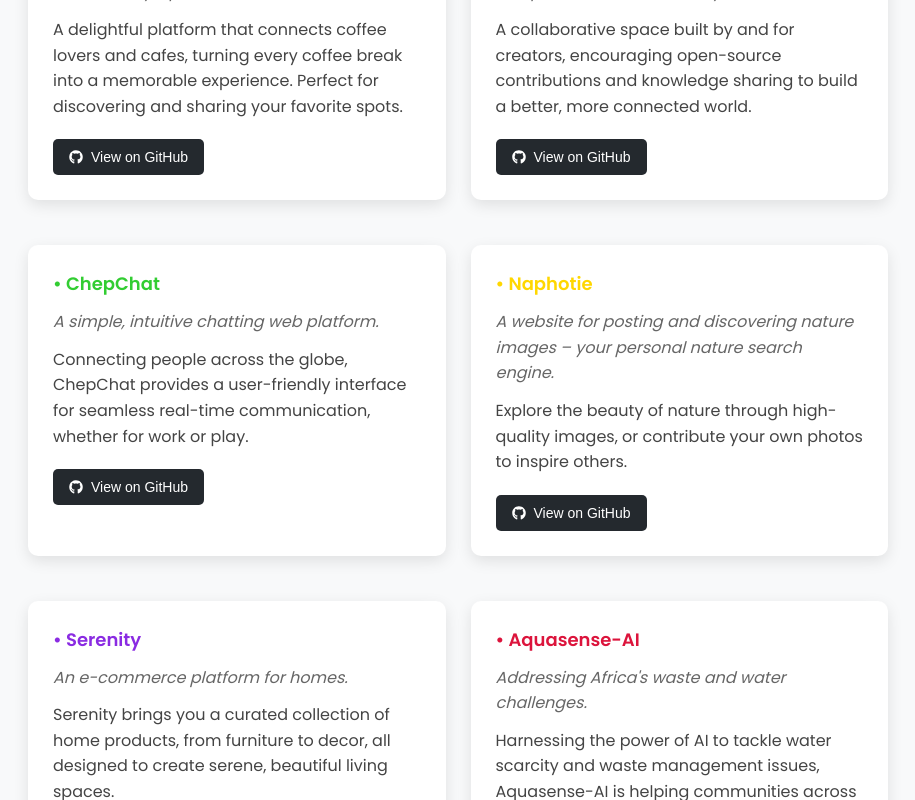
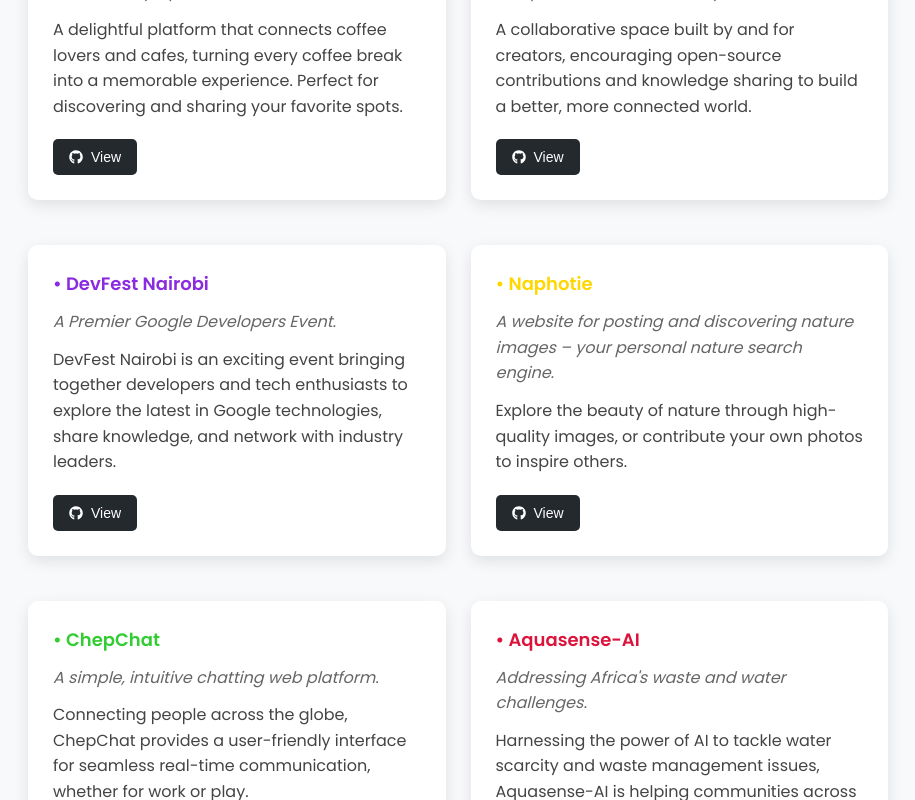
Before and after one commit to mukuvi/Portfolio, a React (Vite) app: page /projects in a window 1280 px wide. Shown: the part 340-1140 px from the top of the page, without its empty margins (182-1097 px from the left). Built offline with nearby package versions, Linux system fonts and the light colour scheme.

Commit message:
portfolio

```diff
--- a/src/Components/ProjectCard.jsx
+++ b/src/Components/ProjectCard.jsx
@@ -18,7 +18,7 @@
           className="github-link"
         >
           <button className="github-button">
-            <FaGithub className="github-icon" /> View on GitHub
+            <FaGithub className="github-icon" /> View
           </button>
         </a>
       )}
--- a/src/data/projectsData.js
+++ b/src/data/projectsData.js
@@ -18,13 +18,13 @@
     github: "https://github.com/puffadders",
   },
   {
-    id: 3,
-    title: "ChepChat",
-    tagline: "A simple, intuitive chatting web platform.",
+    id: 5,
+    title: "DevFest Nairobi",
+    tagline: "A Premier Google Developers Event.",
     description:
-      "Connecting people across the globe, ChepChat provides a user-friendly interface for seamless real-time communication, whether for work or play.",
-    color: "#32CD32",
-    github: "https://github.com/mukuvi/chepchat",
+      "DevFest Nairobi is an exciting event bringing together developers and tech enthusiasts to explore the latest in Google technologies, share knowledge, and network with industry leaders.",
+    color: "#8A2BE2",
+    github: "https://devfestnairobi.vercel.app/",
   },
   {
     id: 4,
@@ -37,13 +37,13 @@
     github: "https://github.com/mukuvi/naphotie",
   },
   {
-    id: 5,
-    title: "Serenity",
-    tagline: "An e-commerce platform for homes.",
+    id: 3,
+    title: "ChepChat",
+    tagline: "A simple, intuitive chatting web platform.",
     description:
-      "Serenity brings you a curated collection of home products, from furniture to decor, all designed to create serene, beautiful living spaces.",
-    color: "#8A2BE2",
-    github: "https://github.com/mukuvi/serenity",
+      "Connecting people across the globe, ChepChat provides a user-friendly interface for seamless real-time communication, whether for work or play.",
+    color: "#32CD32",
+    github: "https://github.com/mukuvi/chepchat",
   },
   {
     id: 6,
```
